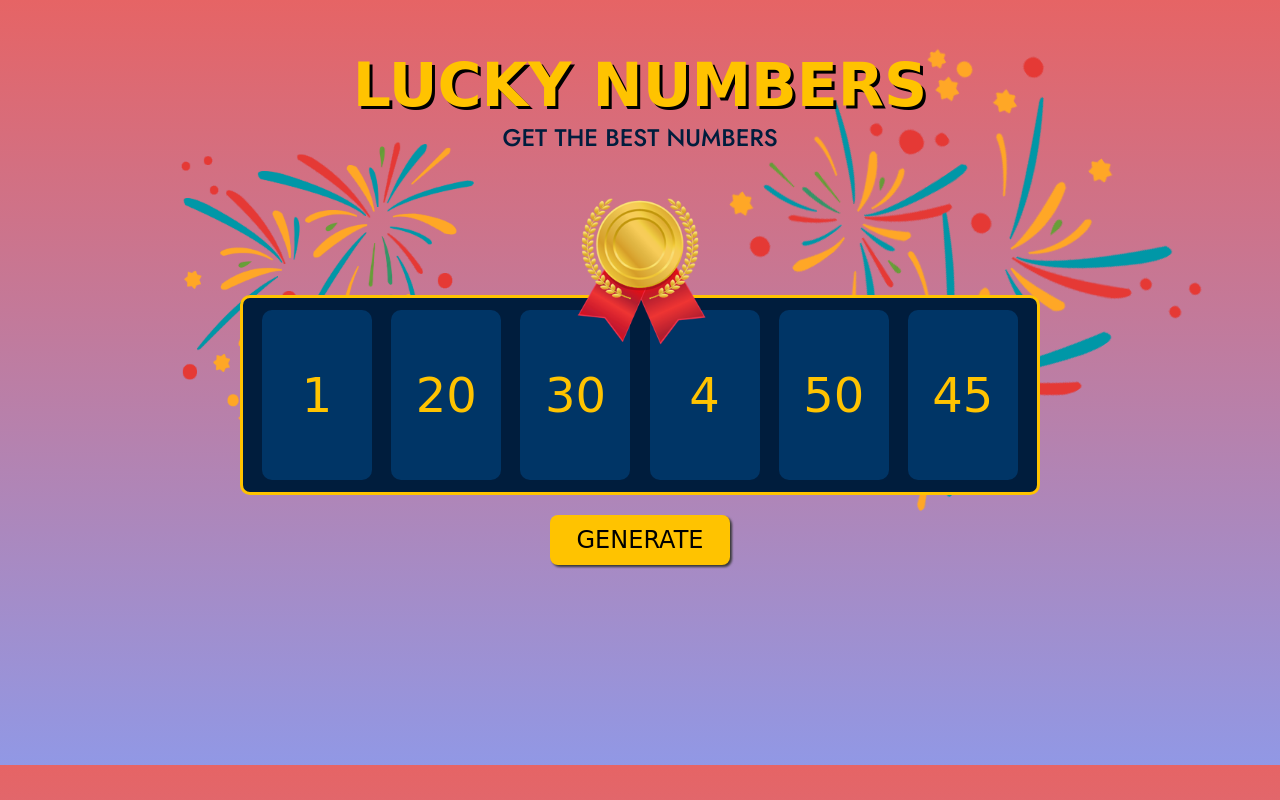
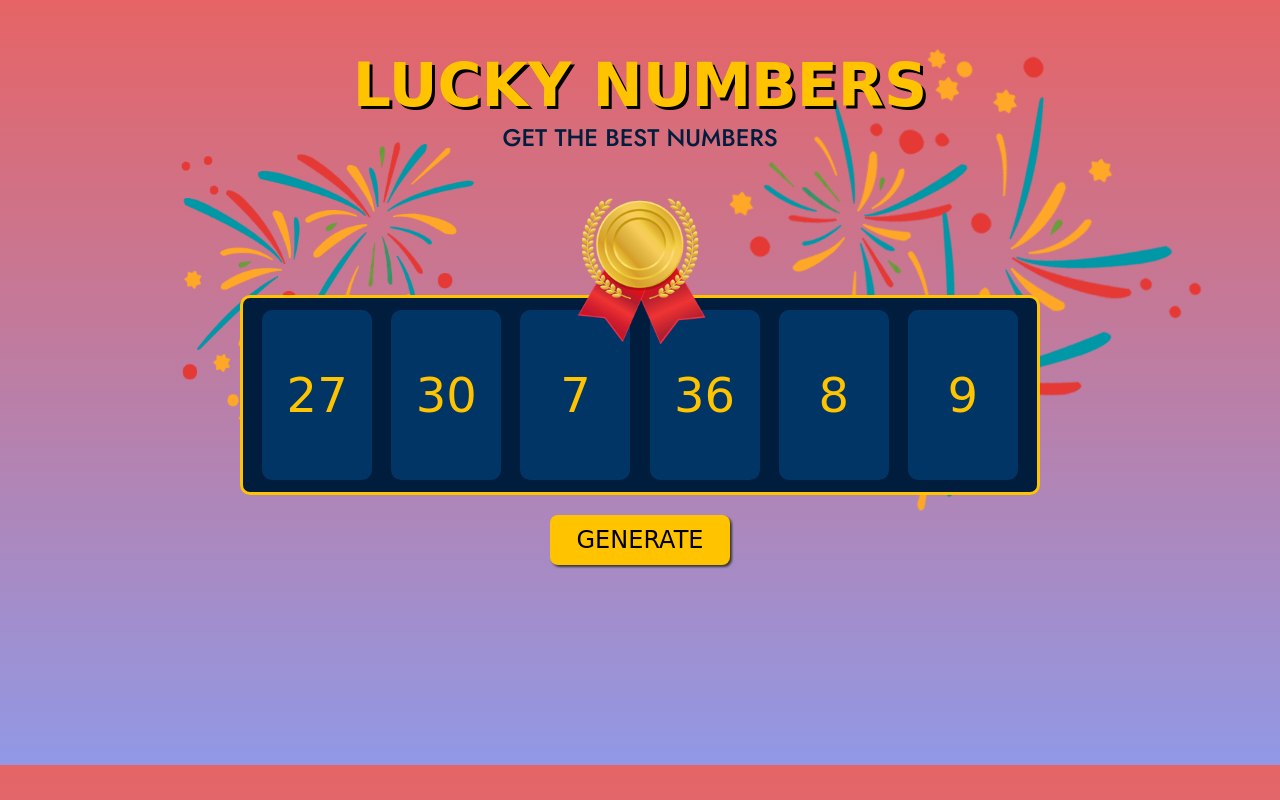
Before and after one commit to gilan-star/lucky_number, a plain HTML site: page index.html in a window 1280 px wide. Both pictures are taken after a click on the button "GENERATE". Shown: the top 800 px of the page. Drawn offline with Linux system fonts and the light colour scheme; a web font is replaced by a local one.

Commit message:
JS: RandomNumber Maker

```diff
--- a/index.html
+++ b/index.html
@@ -28,22 +28,22 @@
     <img src="./img/medal-1.png" alt="gold_medal" class="visual__medal">
     <div class="visual__box">
       <div class="box 1">
-        <div class="number 1">1</div>
+        <div class="number 1">?</div>
       </div>
       <div class="box 2">
-        <div class="number 2">20</div>
+        <div class="number 2">?</div>
       </div>
       <div class="box 3">
-        <div class="number 3">30</div>
+        <div class="number 3">?</div>
       </div>
       <div class="box 4">
-        <div class="number 4">4</div>
+        <div class="number 4">?</div>
       </div>
       <div class="box 5">
-        <div class="number 5">50</div>
+        <div class="number 5">?</div>
       </div>
       <div class="box 6">
-        <div class="number 6">45</div>
+        <div class="number 6">?</div>
       </div>
     </div>
     <button>GENERATE</button>
--- a/main.js
+++ b/main.js
@@ -0,0 +1,24 @@
+const visualBox = document.querySelector('.visual__box');
+const numbers = visualBox.querySelectorAll('.number');
+
+function eventHandler() {
+
+  function randomNumber(max) {
+    return Math.ceil(Math.random() * max);
+  };
+
+  const result = [];
+
+  for (i = 0; i < 6; i++){
+    result.push(randomNumber(45));
+  }
+
+  for (i = 0; i < 6; i++){
+    const order = numbers[i];
+    order.innerHTML = result[i];
+  };
+
+}
+
+const button = document.querySelector('button');
+button.addEventListener('click', eventHandler);
```
